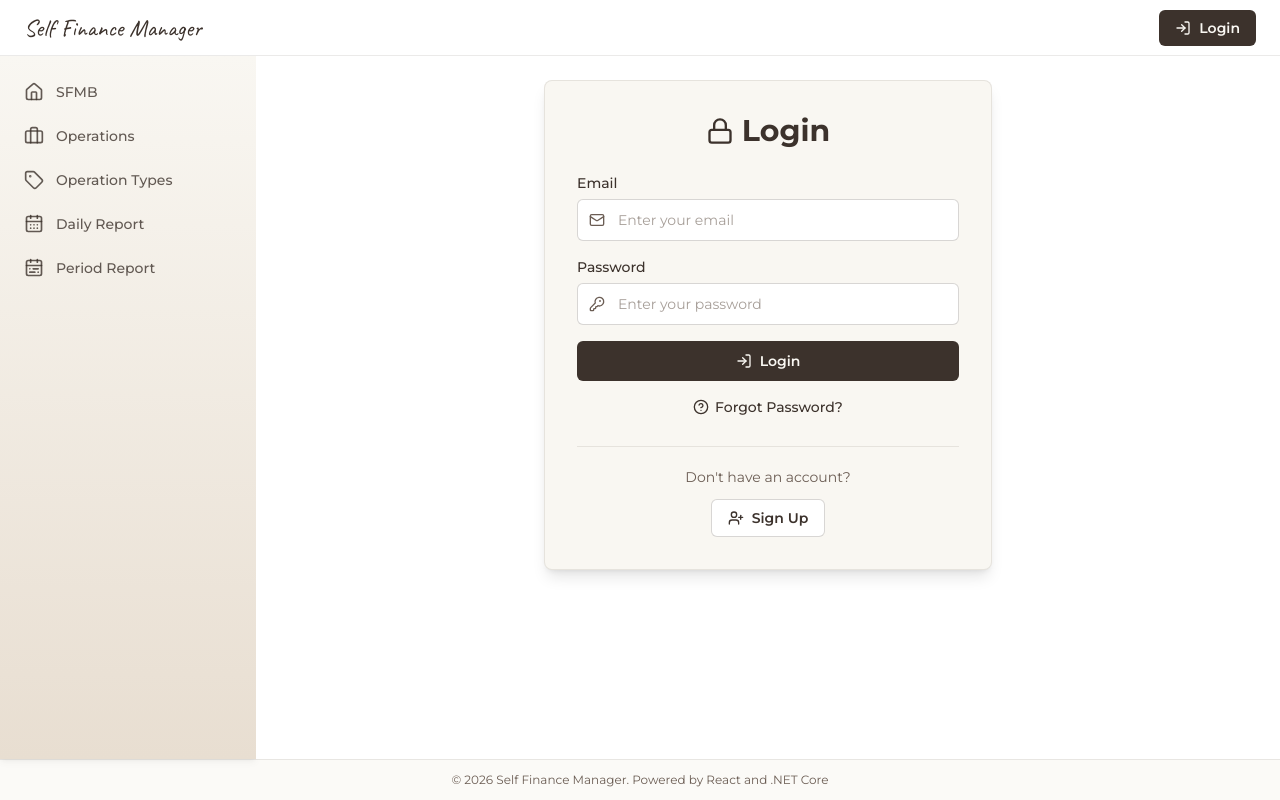
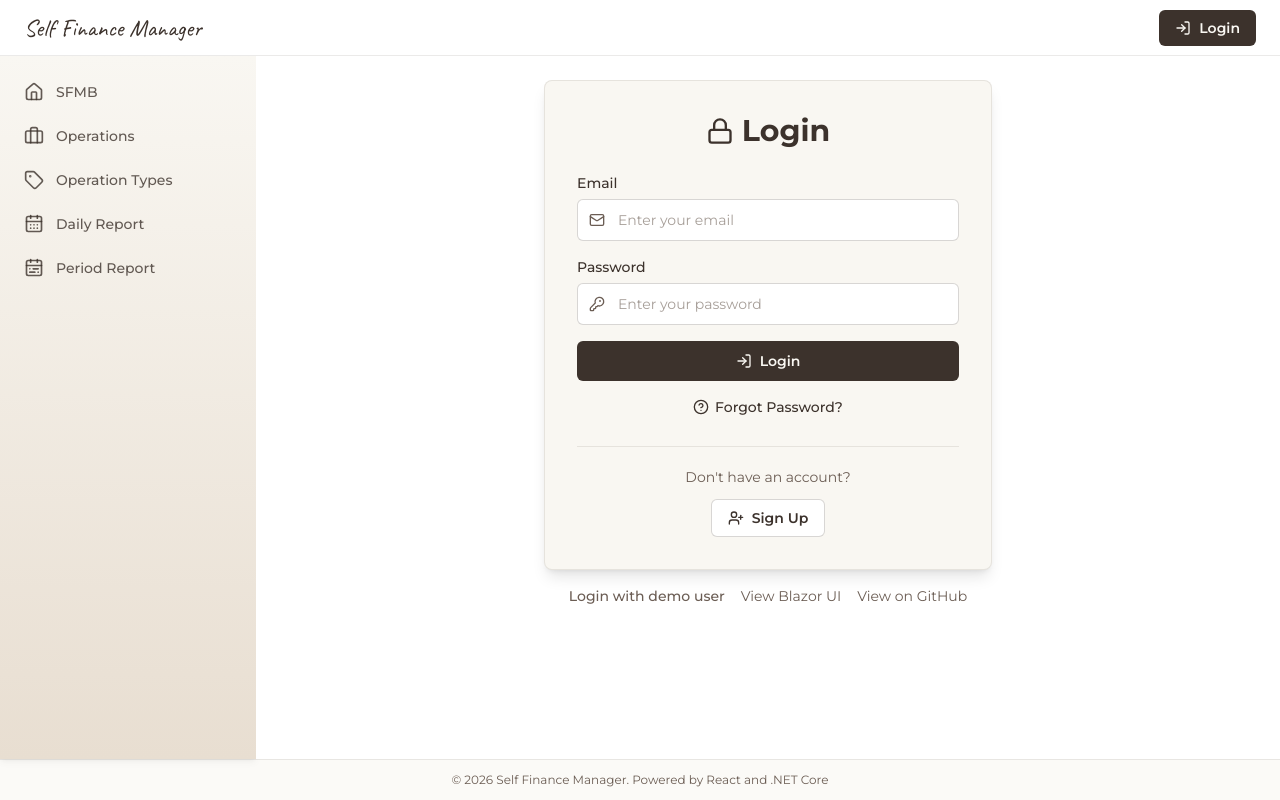
Before and after one commit to barinova-alevel/goldfish-ui, a React (Vite) app: page /login in a window 1280 px wide. Built offline with nearby package versions, Linux system fonts and the light colour scheme.

Commit message:
One-click demo login

```diff
--- /dev/null
+++ b/src/auth/demoUser.ts
@@ -0,0 +1,13 @@
+export const demoEmail = 'demo@goldfish.app'
+
+/** Pause so the filled email and masked password are visible before submit. */
+export const demoLoginDelayMs = 1200
+
+export const blazorUiUrl = 'https://goldfish-app-j6a9p.ondigitalocean.app'
+
+export const githubUrl = 'https://github.com/barinova-alevel/goldfish-ui'
+
+export function demoPassword() {
+  const value = import.meta.env.VITE_DEMO_PASSWORD
+  return typeof value === 'string' ? value.trim() : ''
+}
--- a/src/components/auth/AuthField.tsx
+++ b/src/components/auth/AuthField.tsx
@@ -12,6 +12,7 @@ interface AuthFieldProps {
   error?: string
   testId?: string
   errorTestId?: string
+  disabled?: boolean
 }
 
 export function AuthField({
@@ -26,6 +27,7 @@ export function AuthField({
   error,
   testId,
   errorTestId,
+  disabled = false,
 }: AuthFieldProps) {
   return (
     <div>
@@ -45,8 +47,9 @@ export function AuthField({
           autoComplete={autoComplete}
           placeholder={placeholder}
           onChange={(event) => onChange(event.target.value)}
+          disabled={disabled}
           aria-invalid={error ? true : undefined}
-          className="w-full rounded-md border border-brown/20 bg-white py-2.5 pr-3 pl-10 text-sm text-brown placeholder:text-brown-muted/60 focus:border-brown focus:ring-1 focus:ring-brown focus:outline-none"
+          className="w-full rounded-md border border-brown/20 bg-white py-2.5 pr-3 pl-10 text-sm text-brown placeholder:text-brown-muted/60 focus:border-brown focus:ring-1 focus:ring-brown focus:outline-none disabled:bg-cream"
         />
       </div>
       {error ? (
--- a/src/pages/Login.tsx
+++ b/src/pages/Login.tsx
@@ -1,6 +1,13 @@
-import { useState, type FormEvent } from 'react'
+import { useRef, useState, type FormEvent } from 'react'
 import { Link, Navigate, useLocation, useNavigate } from 'react-router-dom'
 import { CircleHelp, KeyRound, Lock, LogIn, Mail, UserPlus } from 'lucide-react'
+import {
+  blazorUiUrl,
+  demoEmail,
+  demoLoginDelayMs,
+  demoPassword,
+  githubUrl,
+} from '../auth/demoUser'
 import { useAuth } from '../auth/useAuth'
 import { isValidEmail, minPasswordLength } from '../auth/validation'
 import { AuthCard } from '../components/auth/AuthCard'
@@ -19,22 +26,31 @@ export function Login() {
   const [passwordError, setPasswordError] = useState('')
   const [formError, setFormError] = useState('')
   const [submitting, setSubmitting] = useState(false)
+  const [demoPending, setDemoPending] = useState(false)
+  const [demoStatus, setDemoStatus] = useState('')
+  const demoLock = useRef(false)
 
   if (user) {
     return <Navigate to={from} replace />
   }
 
+  const fieldsLocked = submitting || demoPending
+
   async function handleSubmit(event: FormEvent<HTMLFormElement>) {
     event.preventDefault()
+    await signIn(email, password)
+  }
 
-    const nextEmailError = !email.trim()
+  async function signIn(nextEmail: string, nextPassword: string) {
+    const trimmedEmail = nextEmail.trim()
+    const nextEmailError = !trimmedEmail
       ? 'Email is required'
-      : isValidEmail(email)
+      : isValidEmail(trimmedEmail)
         ? ''
         : 'Enter a valid email address'
-    const nextPasswordError = !password
+    const nextPasswordError = !nextPassword
       ? 'Password is required'
-      : password.length < minPasswordLength
+      : nextPassword.length < minPasswordLength
         ? `Password must be at least ${minPasswordLength} characters`
         : ''
 
@@ -47,7 +63,7 @@ export function Login() {
     }
 
     setSubmitting(true)
-    const response = await login(email.trim(), password)
+    const response = await login(trimmedEmail, nextPassword)
     setSubmitting(false)
 
     if (!response.success || !response.user) {
@@ -58,7 +74,38 @@ export function Login() {
     navigate(from, { replace: true })
   }
 
+  async function handleDemoLogin() {
+    if (demoLock.current || submitting) {
+      return
+    }
+
+    const passwordValue = demoPassword()
+    if (!passwordValue) {
+      setFormError('Demo login is not configured.')
+      return
+    }
+
+    demoLock.current = true
+    setFormError('')
+    setEmailError('')
+    setPasswordError('')
+    setDemoPending(true)
+    setEmail(demoEmail)
+    setPassword(passwordValue)
+    setDemoStatus('Demo credentials loaded')
+
+    await new Promise((resolve) => window.setTimeout(resolve, demoLoginDelayMs))
+
+    try {
+      await signIn(demoEmail, passwordValue)
+    } finally {
+      demoLock.current = false
+      setDemoPending(false)
+    }
+  }
+
   return (
+    <div className="mx-auto w-full max-w-md">
       <AuthCard title="Login" icon={Lock} testId="login-page" headingTestId="login-heading">
         <form data-testid="login-form" onSubmit={handleSubmit} noValidate className="space-y-4">
           {formError ? (
@@ -82,6 +129,7 @@ export function Login() {
             error={emailError}
             testId="login-email"
             errorTestId="login-email-error"
+            disabled={fieldsLocked}
           />
 
           <AuthField
@@ -96,12 +144,23 @@ export function Login() {
             error={passwordError}
             testId="login-password"
             errorTestId="login-password-error"
+            disabled={fieldsLocked}
           />
+
+          {demoStatus ? (
+            <p
+              data-testid="login-demo-status"
+              role="status"
+              className="text-center text-xs text-brown-muted"
+            >
+              {demoStatus}
+            </p>
+          ) : null}
 
           <button
             type="submit"
             data-testid="login-submit"
-          disabled={submitting}
+            disabled={fieldsLocked}
             className="inline-flex w-full items-center justify-center gap-2 rounded-md bg-brown px-4 py-2.5 text-sm font-semibold text-cream transition-colors hover:bg-brown-light focus-visible:outline focus-visible:outline-2 focus-visible:outline-offset-2 focus-visible:outline-brown disabled:opacity-60"
           >
             <LogIn className="size-4" aria-hidden="true" />
@@ -132,5 +191,36 @@ export function Login() {
           </Link>
         </div>
       </AuthCard>
+
+      <div className="mt-4 flex flex-wrap items-center justify-center gap-x-4 gap-y-2 text-sm text-brown-muted">
+        <button
+          type="button"
+          data-testid="login-demo"
+          disabled={fieldsLocked}
+          onClick={handleDemoLogin}
+          className="font-medium underline-offset-2 hover:text-brown hover:underline disabled:opacity-60"
+        >
+          Login with demo user
+        </button>
+        <a
+          href={blazorUiUrl}
+          data-testid="login-blazor"
+          target="_blank"
+          rel="noopener noreferrer"
+          className="underline-offset-2 hover:text-brown hover:underline"
+        >
+          View Blazor UI
+        </a>
+        <a
+          href={githubUrl}
+          data-testid="login-github"
+          target="_blank"
+          rel="noopener noreferrer"
+          className="underline-offset-2 hover:text-brown hover:underline"
+        >
+          View on GitHub
+        </a>
+      </div>
+    </div>
   )
 }
--- a/src/vite-env.d.ts
+++ b/src/vite-env.d.ts
@@ -2,6 +2,8 @@
 
 interface ImportMetaEnv {
   readonly VITE_API_BASE_URL?: string
+  /** Set in .env.local or the host environment. Do not commit the value. */
+  readonly VITE_DEMO_PASSWORD?: string
 }
 
 interface ImportMeta {
```
Also changed, not shown: 2 other files (tests, documents, lock files or other folders). Lines whose indentation alone changed are shown as unchanged.
